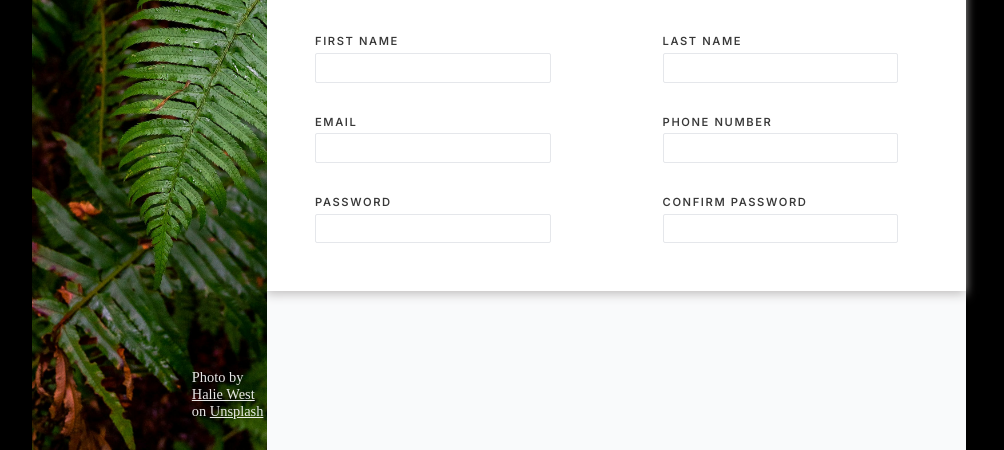
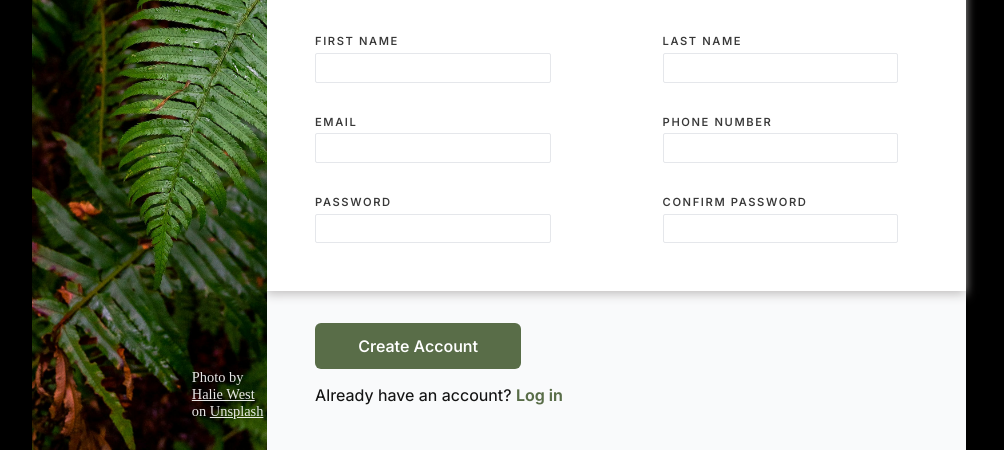
Before and after one commit to jashan1918/signupForm, a website: page index.html in a window 1280 px wide. Shown: the part 350-800 px from the top of the page, without its empty margins (141-1145 px from the left). Drawn offline with Linux system fonts and the light colour scheme.

Commit message:
Add submit button and login prompt to sign-up form; update styles for button and last line

```diff
--- a/index.html
+++ b/index.html
@@ -90,6 +90,10 @@
 
   </form>
         </div>
+
+        <button type="submit">Create Account</button>
+
+        <p class="lastLine">Already have an account? <a class="login">Log in</a></p>
       </div>
     </div>
   </body>
--- a/style.css
+++ b/style.css
@@ -121,8 +121,6 @@ form {
   padding-bottom: 2rem;
 }
 
-
-
 .form-group{
 
   display: flex;
@@ -164,3 +162,29 @@ input:focus{
 #password:invalid ,#confirmPassword:invalid {
   border: 1px solid red;
 }
+
+button {
+  font-family: "Inter", sans-serif;
+  padding: 0.8rem 2.7rem;
+  font-size: 1rem;
+  font-weight: 550;
+  color: white;
+  border-radius: 6px;
+  border: none;
+  margin-top: 2rem;
+  margin-left: 3rem;
+
+  background-color: #596D48;
+}
+
+.lastLine{
+  font-family: "Inter" , sans-serif;
+  font-weight: 450;
+  color: rgb(20, 20, 20);
+  padding-left: 3rem;
+}
+
+.login{
+  color: #596D48;
+  font-weight: 650;
+}
```
